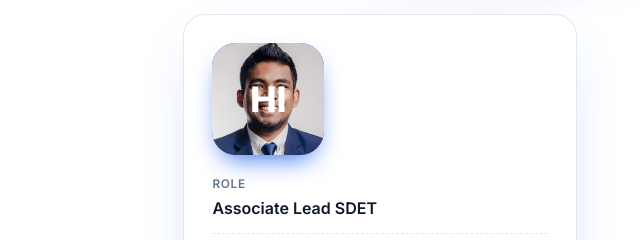
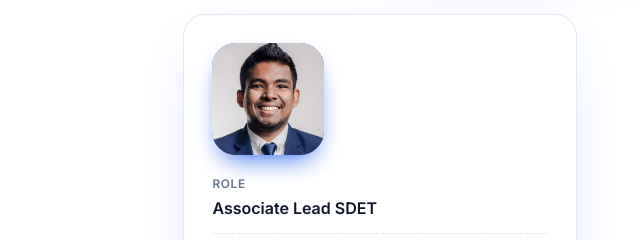
Before and after one commit to harithiduwara/cv, a plain HTML site: page index.html in a window 1280 px wide. Shown: the part 135-375 px from the top of the page, 579-1219 px from the left. Drawn offline with Linux system fonts and the light colour scheme.

Commit message:
Remove avatar initials from hero card
Removed avatar initials span from hero card.

```diff
--- a/index.html
+++ b/index.html
@@ -86,7 +86,6 @@
         <div class="hero__card reveal">
           <div class="avatar">
             <img src="photo.jpg" alt="Harith Iduwara" class="avatar__img" onerror="this.style.display='none'" />
-            <span class="avatar__initials" aria-hidden="true">HI</span>
           </div>
           <ul class="hero__facts">
             <li><span>Role</span><strong>Associate Lead SDET</strong></li>
```
